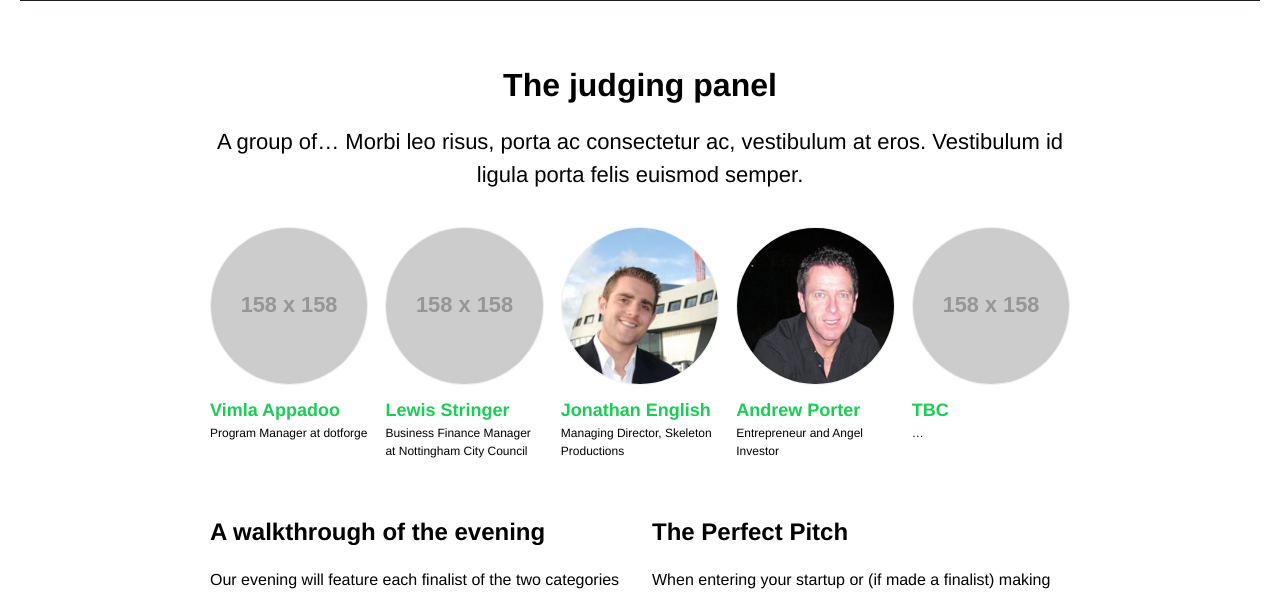
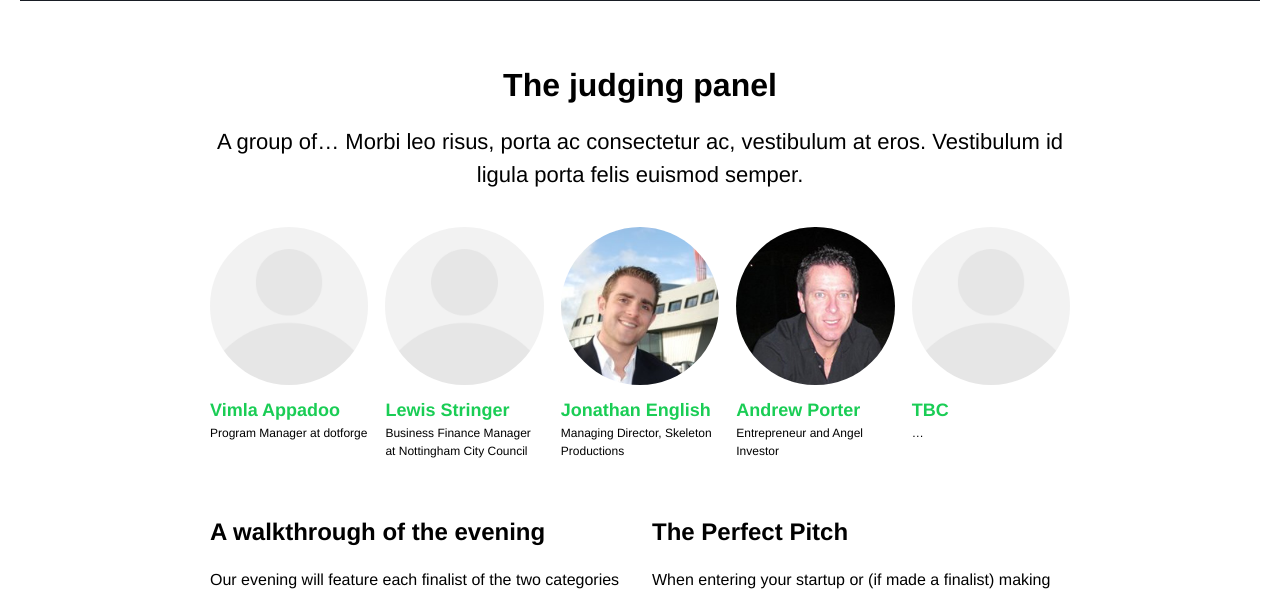
Before and after one commit to WeareJH/NottTuesday, a PHP site: page /2015_new.html in a window 1280 px wide. Shown: the part 2259-2852 px from the top of the page. Run offline with PHP 8.4, Linux system fonts and the light colour scheme; grey boxes labelled with a size stand in for pictures from a placeholder-image service; some libraries are stand-ins or nearby versions.

Commit message:
adding placeholder image for judges photos if missing

```diff
--- a/2015_new.html
+++ b/2015_new.html
@@ -134,12 +134,12 @@
         <div class="judges">
             <ul class="judge-list">
                 <li class="judge">
-                    <a href="https://www.linkedin.com/profile/view?id=464506" target="_blank"><img class="judge__photo" src="http://placehold.it/158?text=image" alt="Aamir Butt"></a>
+                    <a href="https://www.linkedin.com/profile/view?id=464506" target="_blank"><img class="judge__photo" src="img/placeholder.jpg" alt="Aamir Butt"></a>
                     <a class="judge__name" href="https://www.linkedin.com/profile/view?id=464506" target="_blank">Vimla Appadoo</a>
                     <span class="judge__role">Program Manager at dotforge</span>
                 </li>
                 <li class="judge">
-                    <a href="https://www.linkedin.com/profile/view?id=5534028" target="_blank"><img class="judge__photo" src="http://placehold.it/158?text=image" alt="Robert Cawdron"></a>
+                    <a href="https://www.linkedin.com/profile/view?id=5534028" target="_blank"><img class="judge__photo" src="img/placeholder.jpg" alt="Robert Cawdron"></a>
                     <a class="judge__name" href="https://www.linkedin.com/profile/view?id=5534028" target="_blank">Lewis Stringer</a>
                     <span class="judge__role">Business Finance Manager at Nottingham City Council</span>
                 </li>
@@ -154,7 +154,7 @@
                     <span class="judge__role">Entrepreneur and Angel Investor</span>
                 </li>
                 <li class="judge">
-                    <a href="https://www.linkedin.com/profile/view?id=51164259" target="_blank"><img class="judge__photo" src="http://placehold.it/158?text=TBC" alt="tbc"></a>
+                    <a href="https://www.linkedin.com/profile/view?id=51164259" target="_blank"><img class="judge__photo" src="img/placeholder.jpg" alt="tbc"></a>
                     <a class="judge__name" href="https://www.linkedin.com/profile/view?id=51164259" target="_blank">TBC</a>
                     <span class="judge__role">…</span>
                 </li>
--- a/css/_awards.scss
+++ b/css/_awards.scss
@@ -155,7 +155,7 @@ SPONSORS
 }
 .judge__photo {
     float: left;
-    border: 1px solid #eee;
+    //border: 1px solid #eee;
     width: 20%;
     max-width: 60px;
     margin-right: $space;
--- a/css/nt.css
+++ b/css/nt.css
@@ -595,7 +595,6 @@ SPONSORS
 
 .judge__photo {
   float: left;
-  border: 1px solid #eee;
   width: 20%;
   max-width: 60px;
   margin-right: 12px;
```
Also changed, not shown: img/placeholder.jpg (added), 1 other file.
